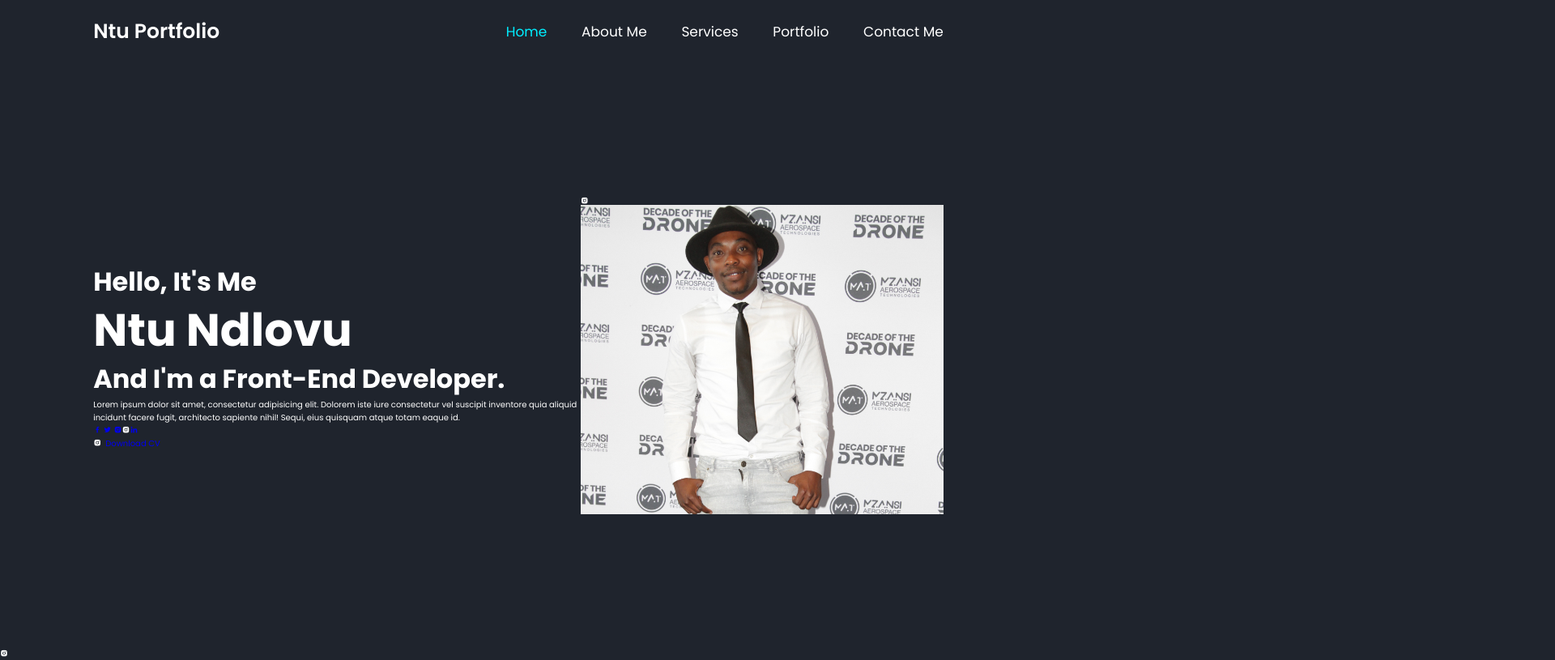
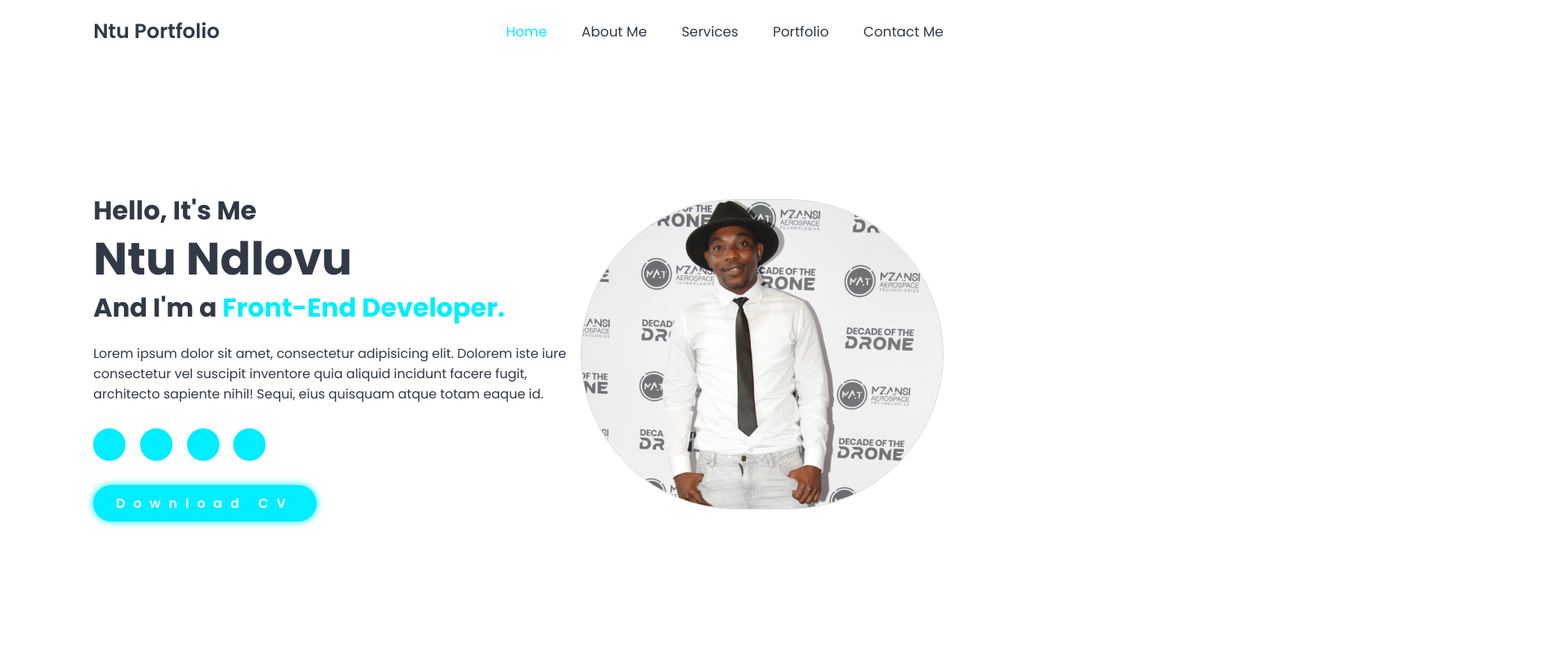
Before and after one commit to Juvi09/ntu-online-profile, a plain HTML site: page index.html in a window 1280 px wide. Shown: the top 815 px of the page at 81% size, 1920 px wide, since content can reach past the window. Drawn offline with nearby package versions, Linux system fonts and the light colour scheme.

Commit message:
Home page complete and starting about page

```diff
--- a/index.html
+++ b/index.html
@@ -40,7 +40,7 @@
             <div class="social-media">
                 <a href="#"><i class='bx bxl-facebook'></i></a>
                 <a href="#"><i class='bx bxl-twitter'></i></a>
-                <a href="#"><i class='bx bxl-instagram-alt'</a>
+                <a href="#"><i class='bx bxl-instagram-alt'></i></a>
                 <a href="#"><i class='bx bxl-linkedin'></i></a>
             </div>
             <a href="#" class="btn">Download CV</a>
@@ -50,5 +50,18 @@
         </div>
     </section>
 
+    <!-- ! About section design -->
+    <section class="about" id="about">
+        <div class="about-img">
+            <img src="images/Ntuthuko.jpg"   alt="">
+        </div>
+        <div class="about-content">
+            <h2 class="heading "> About <span>Me</span></h2>
+            <h3>Front-End Developer</h3>
+            <p>Lorem ipsum dolor sit amet consectetur adipisicing elit. Tempora sunt sint voluptatum, laudantium accusamus aut obcaecati harum quo accusantium pariatur quam dolorum explicabo vitae modi aliquid amet officia quidem repudiandae!</p>
+            <a href="#"  class="btn">Read More..</a>
+        </div>
+    </section>
+
 </body>
 </html>
--- a/style.css
+++ b/style.css
@@ -12,9 +12,9 @@
 }
 
 :root {
-    --bg-color: #1f242d;
-    --second-bg-color: #323946;
-    --text-color:#fff;
+    --bg-color: #fff;
+    --second-bg-color:  #fff;
+    --text-color:#323946;
     --main-color:#0ef;
 }
 
@@ -79,6 +79,8 @@ section {
 
 .home-img img {
     width:35vw;
+    border: 1px solid #D3D3D3;
+    border-radius: 500px;
 }
 
 
@@ -87,8 +89,66 @@ section {
     font-weight: 700;
 }
 
+.home-content h3:nth-of-type(2) {
+    margin-bottom:  2rem;
+}
+
+span {
+    color: var(--main-color);
+}
+
 .home-content h1 {
     font-size: 5.6rem;
     font-weight: 700;
     line-height: 1.3;
 }
+
+.home-content p {
+    font-size: 1.6rem;
+}
+
+.social-media a {
+    display: inline-flex;
+    justify-content: center;
+    align-items: center;
+    width: 4rem;
+    height: 4rem;
+    background: transparent;
+    border: 2rem solid var(--main-color);
+    border-radius: 50%;
+    font-size: 2rem;
+    color: var(--main-color);
+    margin: 3rem 1.5rem 3rem 0;
+    transition: .5s ease;
+}
+
+.social-media a:hover {
+    background: var(--main-color);
+    color: var(--second-bg-color);
+    box-shadow: 0 0 1rem var(--main-color);
+}
+
+.btn {
+    display: inline-block;
+    padding: 1rem 2.8rem;
+    background: var(--main-color);
+    border-radius: 4rem;
+    box-shadow: 0 0 1rem var(--main-color);
+    font-size: 1.6rem;
+    color: var(--second-bg-color);
+    letter-spacing: 1rem;
+    font-weight: 600;
+    transition: .5s ease;
+}
+
+.btn:hover {
+    box-shadow: none;
+}
+
+.about {
+    display: flex;
+    justify-content: center;
+    align-items: center;
+    gap: 2rem;
+    background: var(--second-bg-color);
+}
```
